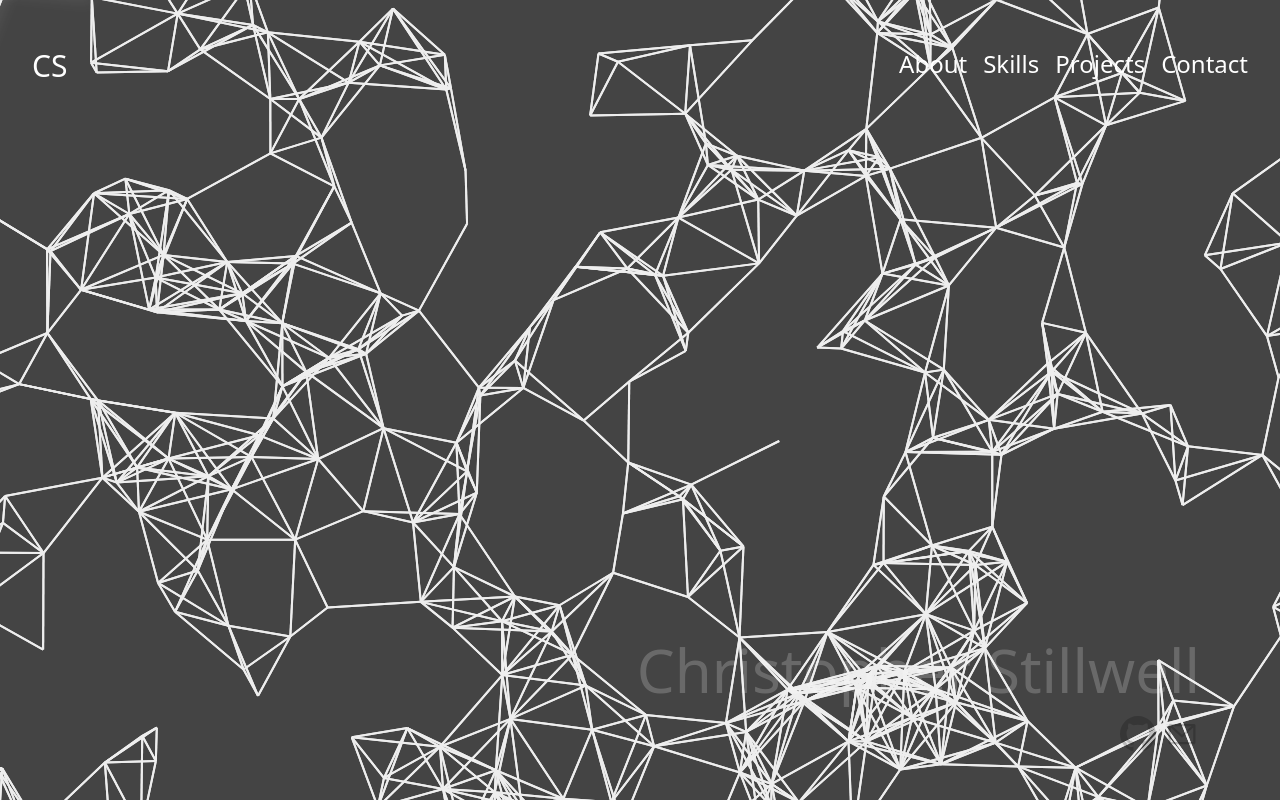
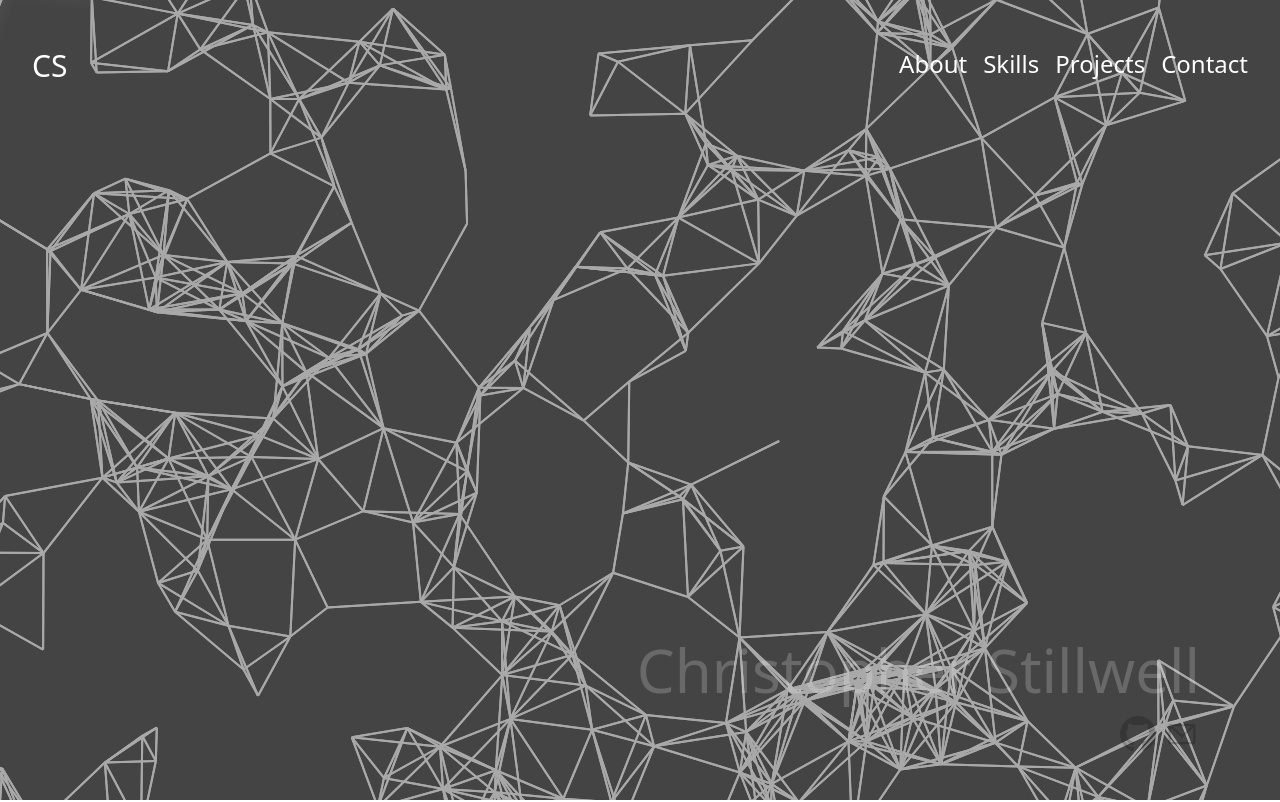
Before and after one commit to Stillwell-C/personal-site, a React (Vite) app: page / in a window 1280 px wide. Shown: the top 802 px of the page. Built offline with nearby package versions, Linux system fonts and the light colour scheme.

Commit message:
Change line color

```diff
--- a/src/components/Canvas.tsx
+++ b/src/components/Canvas.tsx
@@ -86,7 +86,7 @@ const Canvas = ({ width, height, mousePosition }: PropsType) => {
       }
 
       context.fillStyle = this.color;
-      context.shadowColor = this.color + "80";
+      context.shadowColor = this.color + "50";
       // if (this.shadowModifier > 0) context.shadowColor = "red";
       context.shadowBlur = Math.max(this.shadowModifier, 0);
       context.fill();
@@ -161,7 +161,8 @@ const Canvas = ({ width, height, mousePosition }: PropsType) => {
             const dist = Math.sqrt(xDist * xDist + yDist * yDist);
             if (dist < 100) {
               context.beginPath();
-              context.strokeStyle = "#EEEEEE";
+              // context.strokeStyle = "#BEBEBE";
+              context.strokeStyle = "#A9A9A9";
               context.lineWidth = 2;
               context.moveTo(singleDot.x, singleDot.y);
               context.lineTo(dot.x, dot.y);
```
